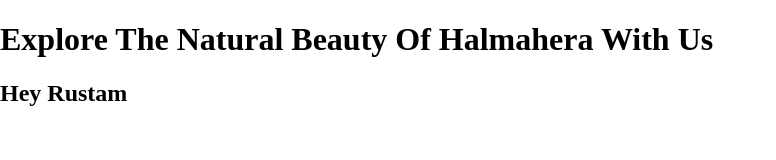
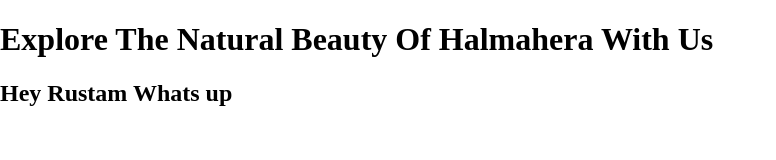
Before and after one commit to Xidiraliyev/GoTripop, a plain HTML site: page index.html in a window 1280 px wide. Shown: the whole page, without its empty margins (0-776 px from the left). Drawn offline with Linux system fonts and the light colour scheme.

Commit message:
change h2 tag

```diff
--- a/index.html
+++ b/index.html
@@ -11,6 +11,6 @@
     </head>
     <body>
         <h1>Explore The Natural Beauty Of Halmahera With Us</h1>
-        <h2>Hey Rustam</h2>
+        <h2>Hey Rustam Whats up</h2>
     </body>
 </html>
```
